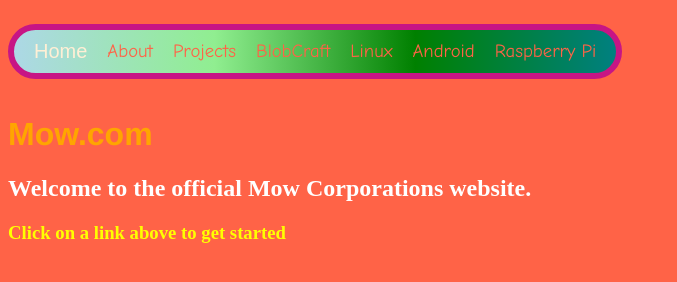
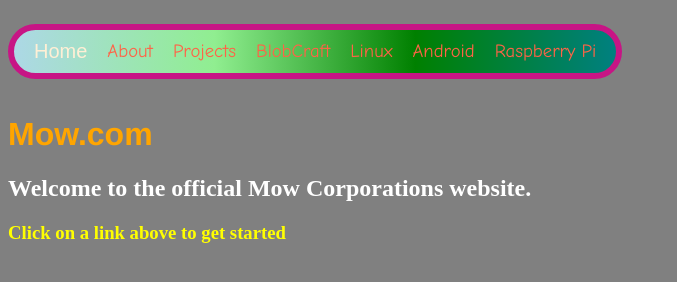
Before and after one commit to EpicEnder56/epicender56.github.io, a plain HTML site: page index.html in a window 1280 px wide. Shown: the whole page, without its empty margins (0-677 px from the left). Drawn offline with Linux system fonts and the light colour scheme.

Commit message:
Update styles.css

```diff
--- a/styles.css
+++ b/styles.css
@@ -1,5 +1,5 @@
 body {
-  background: tomato;
+  background-color: grey;
 }
 h1 {
   font-family: "Helvetica", sans-serif;
```
